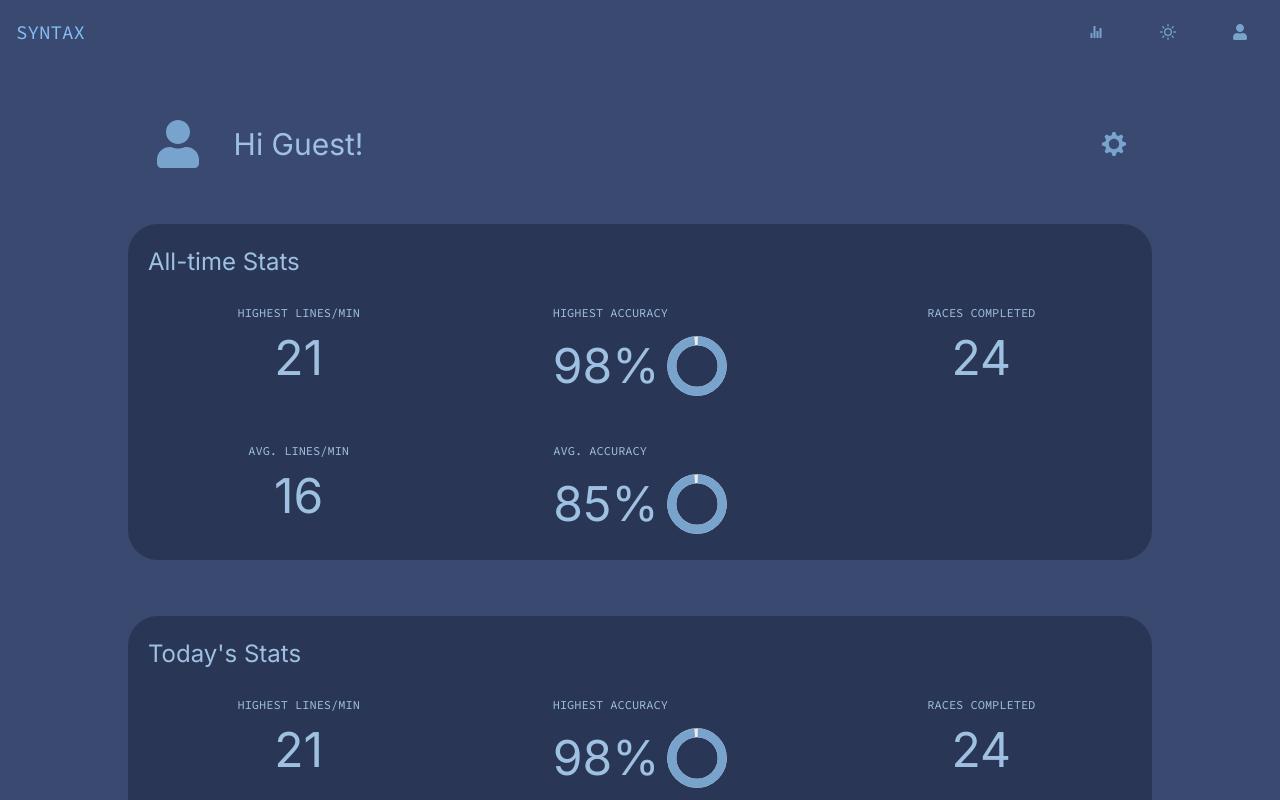
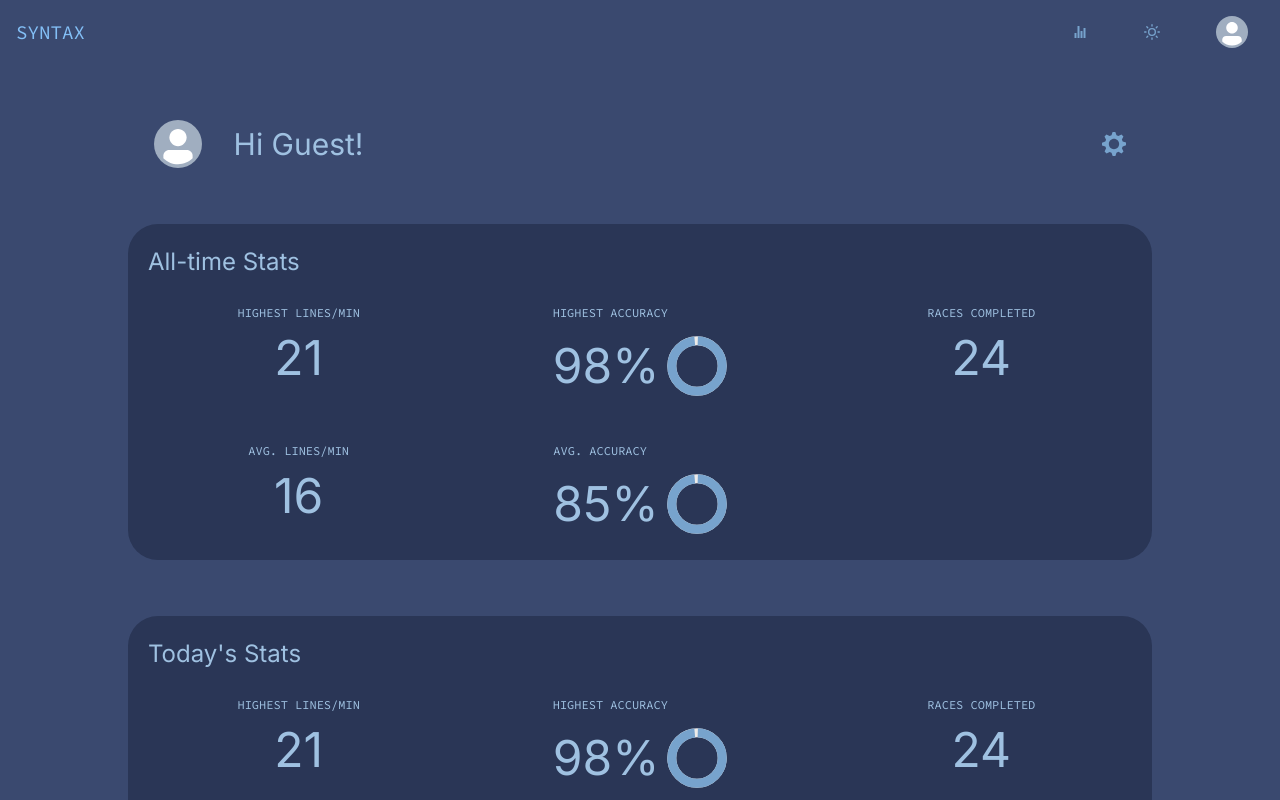
Before and after one commit to Syntax-App/syntax, a Next.js app in the folder front/: page /profile in a window 1280 px wide. Shown: the top 800 px of the page. Built offline with nearby package versions, Linux system fonts and the light colour scheme; no server answers.

Commit message:
feat: navbar/profile avatar, logout modal

```diff
--- a/front/src/components/NavBar.tsx
+++ b/front/src/components/NavBar.tsx
@@ -2,7 +2,7 @@ import {
   Box,
   Flex,
   Button,
-  Center,
+  Avatar,
   useColorModeValue,
   Stack,
   useColorMode,
@@ -12,11 +12,13 @@ import { FaUser } from "react-icons/fa";
 import { IoIosStats } from "react-icons/io";
 import { Icon } from "@chakra-ui/react";
 import Link from "next/link";
+import { useAuth } from "@/contexts/AuthContext";
 
 // NavBar component
 export default function NavBar() {
   const { colorMode, toggleColorMode } = useColorMode();
   const icon_color = useColorModeValue("light.indigo", "dark.lightblue");
+  const {currentUser, methods} = useAuth();
 
   return (
     <>
@@ -33,7 +35,11 @@ export default function NavBar() {
                 {colorMode === "dark" ? <SunIcon color={icon_color}/> : <MoonIcon color={icon_color}/>}
               </Button>
               <Button  as='a' href='/profile' bg={"transparent"}>
-                <Icon as={FaUser} color={icon_color} />
+                <Avatar
+                  size={'sm'}
+                  name={currentUser?.displayName ? currentUser?.displayName : undefined}
+                  src={currentUser?.photoURL ? currentUser?.photoURL : undefined}
+                />
               </Button>
             </Stack>
           </Flex>
--- a/front/src/pages/profile.tsx
+++ b/front/src/pages/profile.tsx
@@ -4,11 +4,17 @@ import {
   Text,
   Button,
   Flex,
-  Icon,
+  Avatar,
   Spacer,
+  Modal,
+  ModalOverlay,
+  ModalContent,
+  ModalFooter,
+  ModalBody,
+  ModalCloseButton,
+  useDisclosure
 } from "@chakra-ui/react";
 import { useAuth } from "@/contexts/AuthContext";
-import { FaUser } from "react-icons/fa";
 import { useColorModeValue } from "@chakra-ui/react";
 import { SettingsIcon } from '@chakra-ui/icons';
 import StatsBox from "@/components/StatsBox";
@@ -24,12 +30,17 @@ let stats = {
 export default function Profile() {
     const {currentUser, methods} = useAuth();
     const icon_color = useColorModeValue("light.indigo", "dark.lightblue");
+    const { isOpen, onOpen, onClose } = useDisclosure()
 
     return (
       <Flex justifyContent="center">
         <Flex direction='column' alignContent='center' alignItems='center' w="80%" gap={14} paddingY="14" >
             <Flex direction='row' alignContent="start" alignItems='center' w="95%" gap={8}>
-                <Icon as={FaUser} boxSize='12' color={icon_color} />
+                <Avatar
+                  size={'md'}
+                  name={currentUser?.displayName ? currentUser?.displayName : undefined}
+                  src={currentUser?.photoURL ? currentUser?.photoURL : undefined}
+                />
                 <Text fontSize='3xl'>Hi {currentUser ? <>{currentUser.displayName}</> : <>Guest</>}!</Text>
                 <Spacer />
                 <SettingsIcon boxSize="6" color={icon_color}/>
@@ -39,8 +50,24 @@ export default function Profile() {
             <StatsBox stats={stats} header="Today's Stats"/>
 
             {currentUser ?
-                <Button className="logout-btn" variant={"solid"} onClick={methods?.signout}>Logout</Button> :
-                <Button className="login-btn" variant={"solid"} onClick={methods?.googleLogin}>Google Login</Button> }
+                <Button variant={"solid"} onClick={onOpen}>Logout</Button> :
+                <Button variant={"solid"} onClick={onOpen}>Google Login</Button> }
+
+            <Modal isOpen={isOpen} onClose={onClose} isCentered>
+              <ModalOverlay />
+              <ModalContent>
+                <ModalCloseButton />
+                <ModalBody>
+                  Are you sure your want to logout?
+                </ModalBody>
+                <ModalFooter>
+                  {currentUser ?
+                    <Button variant={"solid"} onClick={methods?.signout} mr={3}>Logout</Button> :
+                    <Button variant={"solid"} onClick={methods?.googleLogin} mr={3}>Google Login</Button> }
+                  <Button variant='ghost' onClick={onClose}>Cancel</Button>
+                </ModalFooter>
+              </ModalContent>
+            </Modal>
         </Flex>
       </Flex>
     );
```
